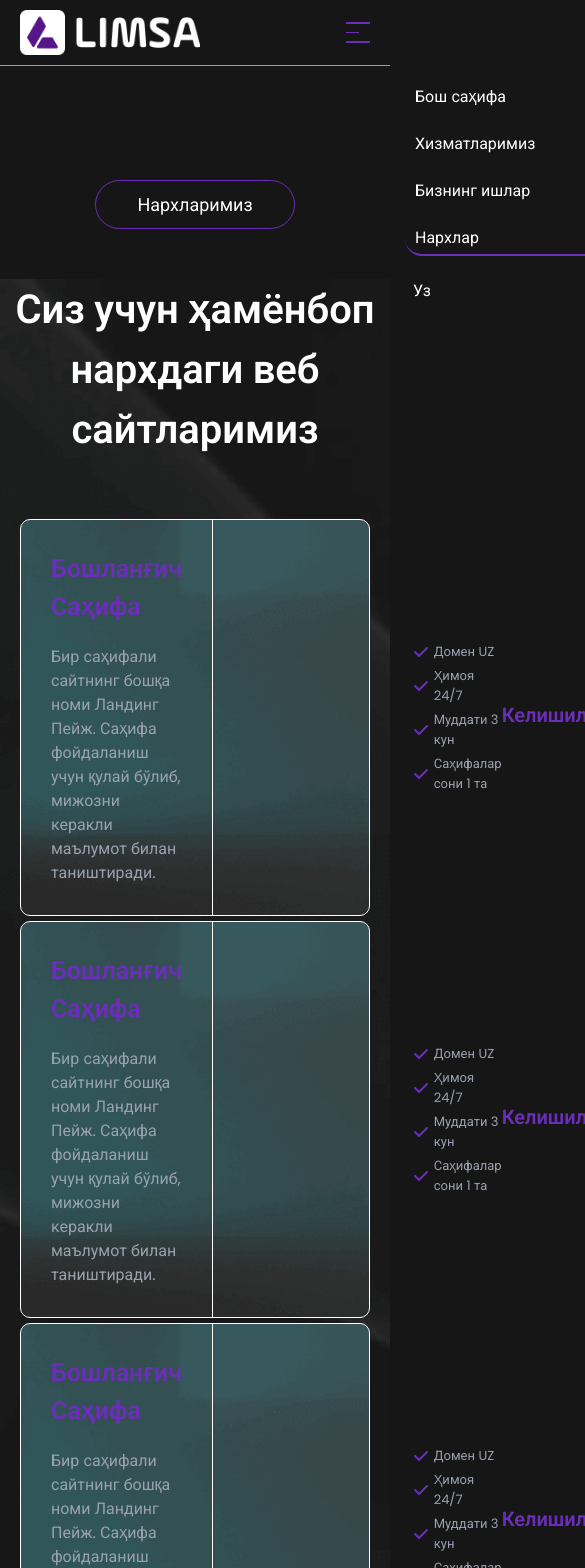
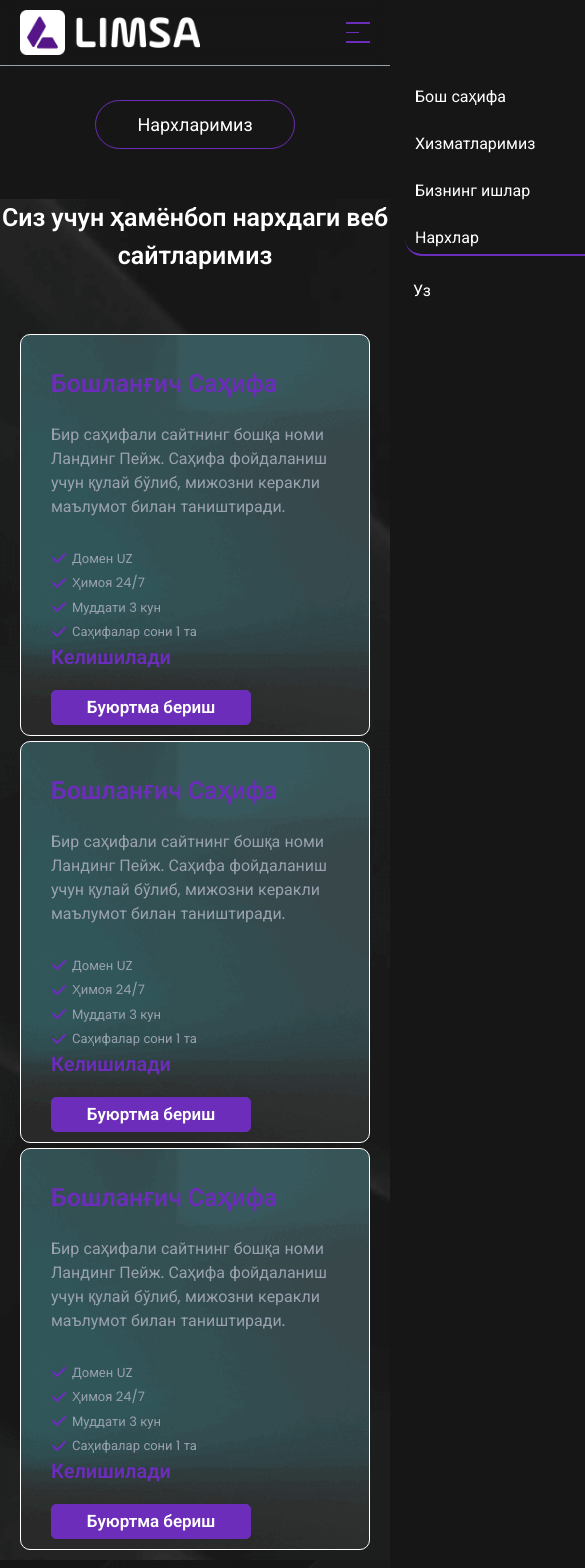
Before and after one commit to DavronNabijonv/Limsa_website, a React (Vite) app: page /narxlar in a window 390 px wide. Shown: the top 1568 px of the page, 585 px wide, since content can reach past the window. Built offline with nearby package versions, Linux system fonts and the light colour scheme.

Commit message:
savollar-responsive

```diff
--- a/src/App.css
+++ b/src/App.css
@@ -58,6 +58,12 @@
   }
 }
 
+@media(max-width:1024px){
+  .grp-left{
+    border-right:none;
+  }
+}
+
 @media (max-width: 700px) {
   .homepage {
     background-position: left top;
--- a/src/sections/HOMEPAGE.jsx
+++ b/src/sections/HOMEPAGE.jsx
@@ -19,7 +19,7 @@ export default function HOMEPAGE() {
       <div className={`homepage  bg-cover md:py-[130px] py-[100px] `}>
         <div className="container flex sm:flex-row flex-col  gap-[20px] justify-between items-center ">
           <div data-aos="fade-down">
-            <div className="home-left text-white flex flex-col sm:items-start items-center gap-[15px] md9:max-w-[500px] w-[100%] ">
+            <div className="home-left text-white flex flex-col sm:items-start items-center gap-[15px] max-w-[500px] w-[100%] ">
               <TextTranslater
                 txt="home-title"
                 txt_styles="  font-[600] md:leading-[39px] leading-[26px] md:text-[30px] text-[22px] sm:text-left text-center "
--- a/src/sections/prices.jsx
+++ b/src/sections/prices.jsx
@@ -9,7 +9,7 @@ import Btn from "../components/btn";
 
 export default function Prices() {
   return (
-    <div className="prices mt-[180px] ">
+    <div className="prices xl:mt-[180px] mt-[100px] ">
       <TextTranslater
         txt="narxlar-page-title-btn"
         txt_styles={` mx-auto rounded-[25px] text-center w-[200px] text-white text-[18px] border-[1px] border-[#6c2dba] px-[20px] py-[10px] `}
@@ -18,14 +18,14 @@ export default function Prices() {
       <div className="price-bg">
         <TextTranslater
           txt="narxlar-page-title"
-          txt_styles=" text-center w-full text-white my-[50px] text-[40px] font-[600] "
+          txt_styles=" text-center w-full text-white my-[50px] sm:text-[40px] text-[25px] font-[600] "
         />
 
         <div className="container flex flex-col gap-[5px] ">
 
-          <div className="price-grp flex ">
+          <div className="price-grp flex lg:flex-row flex-col ">
 
-            <div className="grp-left p-[30px] w-[400px] ">
+            <div className="grp-left p-[30px] lg:w-[400px] w-full ">
               <TextTranslater
                 txt="boshlangich-title"
                 txt_styles={" text-[#6c2dba] text-[25px] font-[600] mb-[20px] "}
@@ -36,7 +36,7 @@ export default function Prices() {
               />
             </div>
 
-            <div className="grp-right max-w-[950px] w-full pl-[200px] flex justify-between items-center ">
+            <div className="grp-right max-w-[950px] w-full xl:pl-[200px] pl-[30px] xl:pr-[10px] px-[20px] lg:pb-[0px] pb-[10px] flex lg:flex-row flex-col justify-between lg:items-center items-start ">
 
               <div className="features flex flex-col gap-[5px] text-gray-400 ">
                 <div className="f-items flex items-center gap-[5px] text-[13px] ">
@@ -65,7 +65,7 @@ export default function Prices() {
                 </div>
               </div>
 
-              <div className="btn-grp flex gap-[18px] ">
+              <div className="btn-grp flex lg:flex-row flex-col gap-[18px] ">
                 <TextTranslater txt="kelishish" txt_styles=' text-[#6d2dbc] text-[20px] font-[600] ' />
                 <Link>
                   <Btn txt="buyurtma-berish-btn" btn_styles=' w-[200px] rounded-[5px] text-[17px] py-[4px] font-[600] ' />
@@ -76,9 +76,9 @@ export default function Prices() {
 
           </div>
 
-          <div className="price-grp flex ">
+          <div className="price-grp flex lg:flex-row flex-col ">
 
-            <div className="grp-left p-[30px] w-[400px] ">
+            <div className="grp-left p-[30px] lg:w-[400px] w-full ">
               <TextTranslater
                 txt="boshlangich-title"
                 txt_styles={" text-[#6c2dba] text-[25px] font-[600] mb-[20px] "}
@@ -89,7 +89,7 @@ export default function Prices() {
               />
             </div>
 
-            <div className="grp-right max-w-[950px] w-full pl-[200px] flex justify-between items-center ">
+            <div className="grp-right max-w-[950px] w-full xl:pl-[200px] pl-[30px] xl:pr-[10px] px-[20px] lg:pb-[0px] pb-[10px] flex lg:flex-row flex-col justify-between lg:items-center items-start ">
 
               <div className="features flex flex-col gap-[5px] text-gray-400 ">
                 <div className="f-items flex items-center gap-[5px] text-[13px] ">
@@ -118,7 +118,7 @@ export default function Prices() {
                 </div>
               </div>
 
-              <div className="btn-grp flex gap-[18px] ">
+              <div className="btn-grp flex lg:flex-row flex-col gap-[18px] ">
                 <TextTranslater txt="kelishish" txt_styles=' text-[#6d2dbc] text-[20px] font-[600] ' />
                 <Link>
                   <Btn txt="buyurtma-berish-btn" btn_styles=' w-[200px] rounded-[5px] text-[17px] py-[4px] font-[600] ' />
@@ -129,9 +129,9 @@ export default function Prices() {
 
           </div>
 
-          <div className="price-grp flex ">
+          <div className="price-grp flex lg:flex-row flex-col ">
 
-            <div className="grp-left p-[30px] w-[400px] ">
+            <div className="grp-left p-[30px] lg:w-[400px] w-full ">
               <TextTranslater
                 txt="boshlangich-title"
                 txt_styles={" text-[#6c2dba] text-[25px] font-[600] mb-[20px] "}
@@ -142,7 +142,7 @@ export default function Prices() {
               />
             </div>
 
-            <div className="grp-right max-w-[950px] w-full pl-[200px] flex justify-between items-center ">
+            <div className="grp-right max-w-[950px] w-full xl:pl-[200px] pl-[30px] xl:pr-[10px] px-[20px] lg:pb-[0px] pb-[10px] flex lg:flex-row flex-col justify-between lg:items-center items-start ">
 
               <div className="features flex flex-col gap-[5px] text-gray-400 ">
                 <div className="f-items flex items-center gap-[5px] text-[13px] ">
@@ -171,7 +171,7 @@ export default function Prices() {
                 </div>
               </div>
 
-              <div className="btn-grp flex gap-[18px] ">
+              <div className="btn-grp flex lg:flex-row flex-col gap-[18px] ">
                 <TextTranslater txt="kelishish" txt_styles=' text-[#6d2dbc] text-[20px] font-[600] ' />
                 <Link>
                   <Btn txt="buyurtma-berish-btn" btn_styles=' w-[200px] rounded-[5px] text-[17px] py-[4px] font-[600] ' />
```
